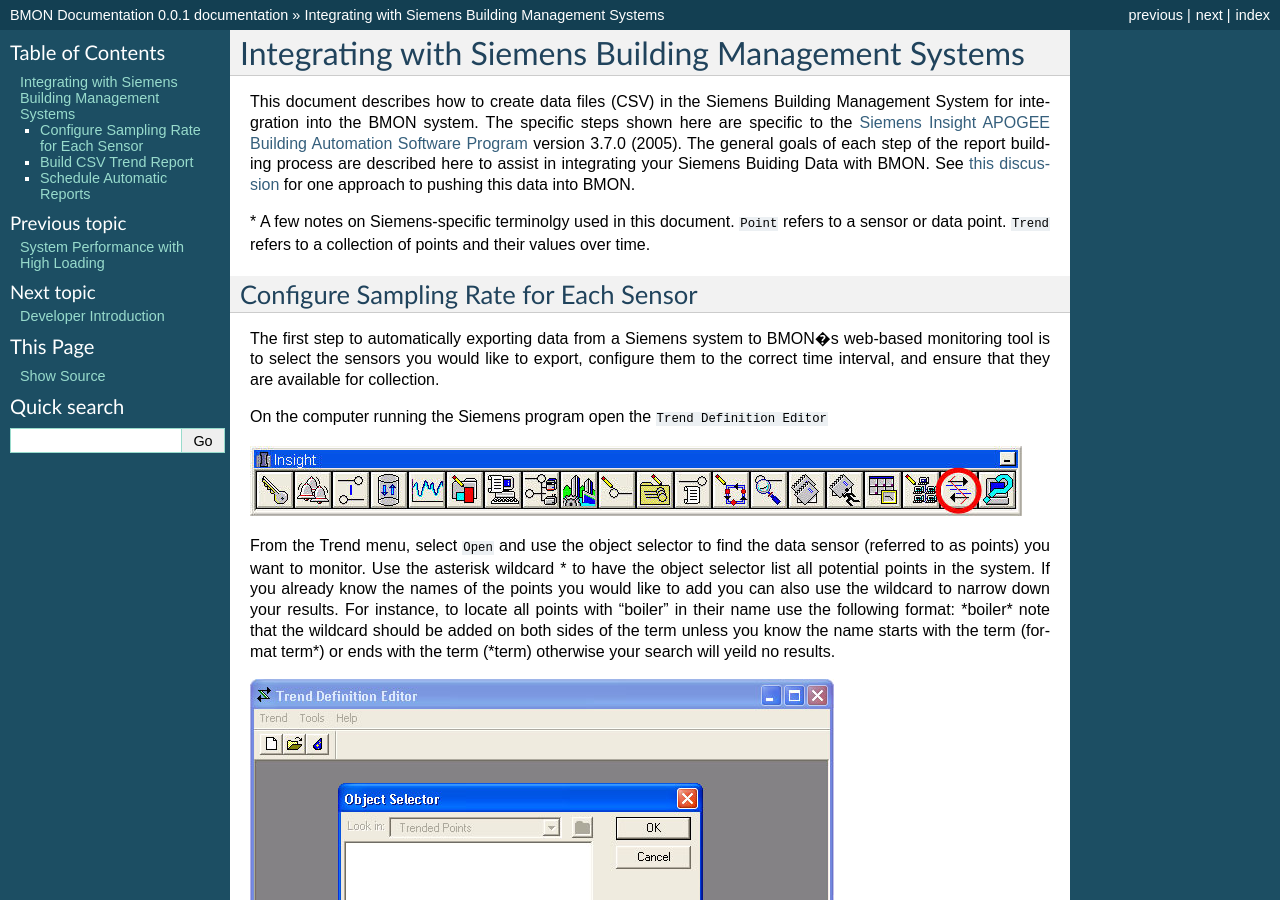
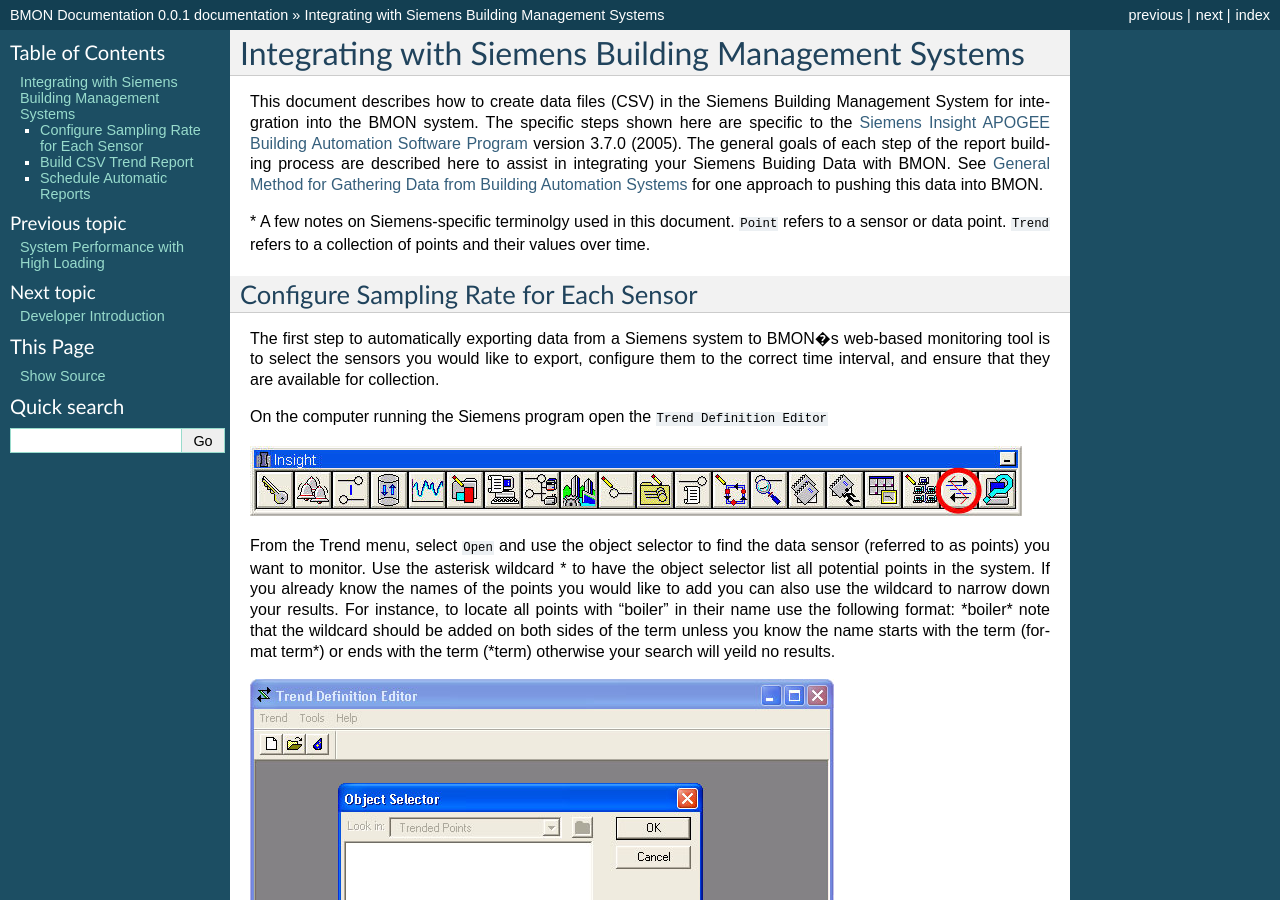
Before and after one commit to alanmitchell/bmon, a Sphinx documentation site: the page built from docs/source/integrating-with-siemens-systems.rst, in a window 1280 px wide and 900 px high. Built offline with Sphinx 7.4.7, drawn with Linux system fonts in a browser that asks for light colours.

Commit message:
Try again to link to section.

```diff
--- a/docs/source/integrating-with-siemens-systems.rst
+++ b/docs/source/integrating-with-siemens-systems.rst
@@ -6,9 +6,8 @@
 for integration into the BMON system. The specific steps shown here are specific to the
 `Siemens Insight APOGEE Building Automation Software Program <http://w3.usa.siemens.com/buildingtechnologies/us/en/building-automation-and-energy-management/apogee/pages/apogee.aspx>`_
 version 3.7.0 (2005). The general goals of each step of the report building process are described here
-to assist in integrating your Siemens Buiding Data with BMON. See :ref:`this discussion
-<general-method-for-gathering-data-from-building-automation-systems>` for one approach to
-pushing this data into BMON.
+to assist in integrating your Siemens Buiding Data with BMON. See :ref:`general-bas-method`
+for one approach to pushing this data into BMON.
 
 \* A few notes on Siemens-specific terminolgy used in this document.
 ``Point`` refers to a sensor or data point.
--- a/docs/source/setting-up-sensors-to-post-to-bmon.rst
+++ b/docs/source/setting-up-sensors-to-post-to-bmon.rst
@@ -133,7 +133,7 @@
 point values. BMON will timestamp the readings when they arrive at the
 BMON system.
 
-.. _general-method-for-gathering-data-from-building-automation-systems:
+.. _general-bas-method:
 
 General Method for Gathering Data from Building Automation Systems
 -------------------------------------------------------------------
```
